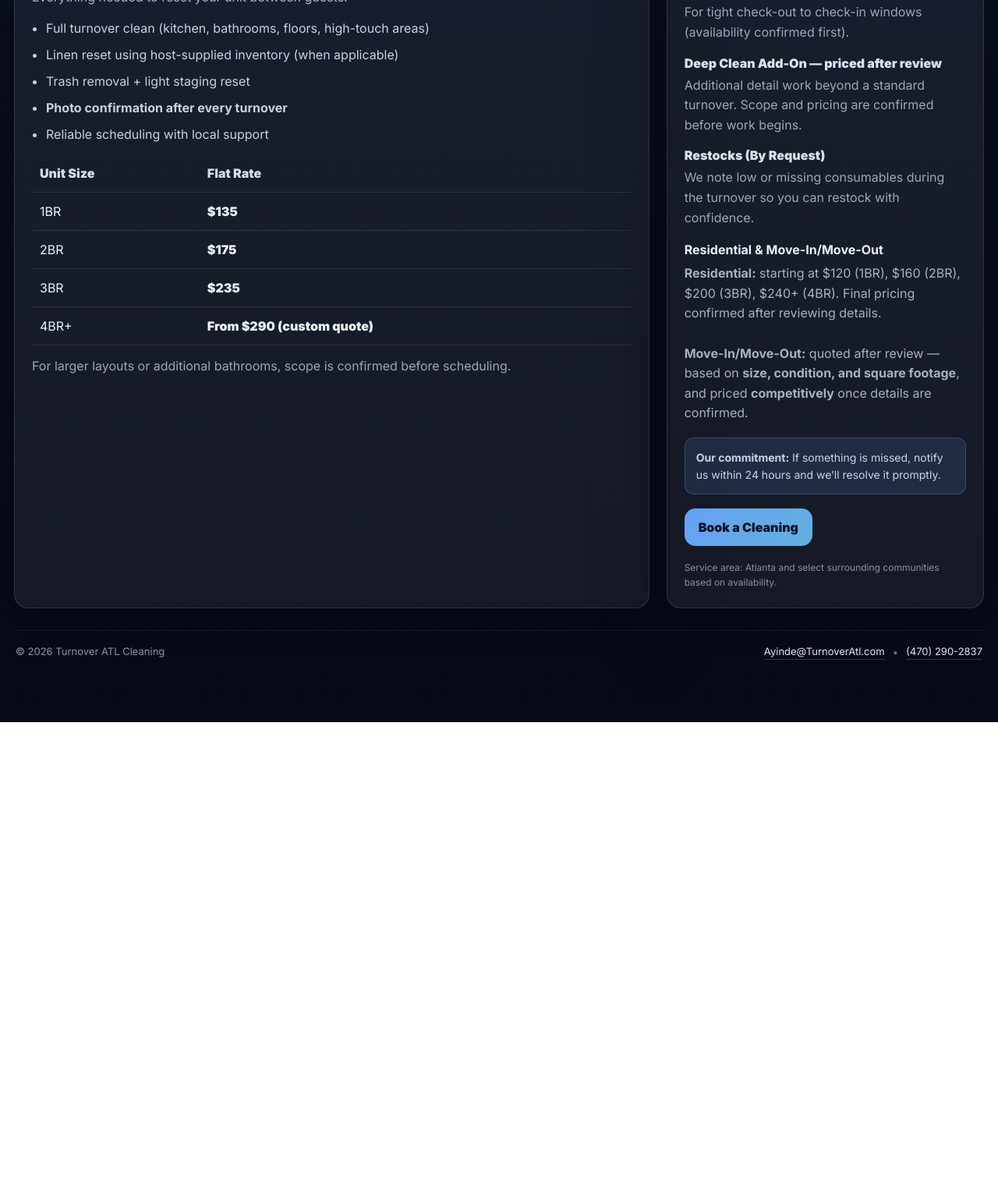
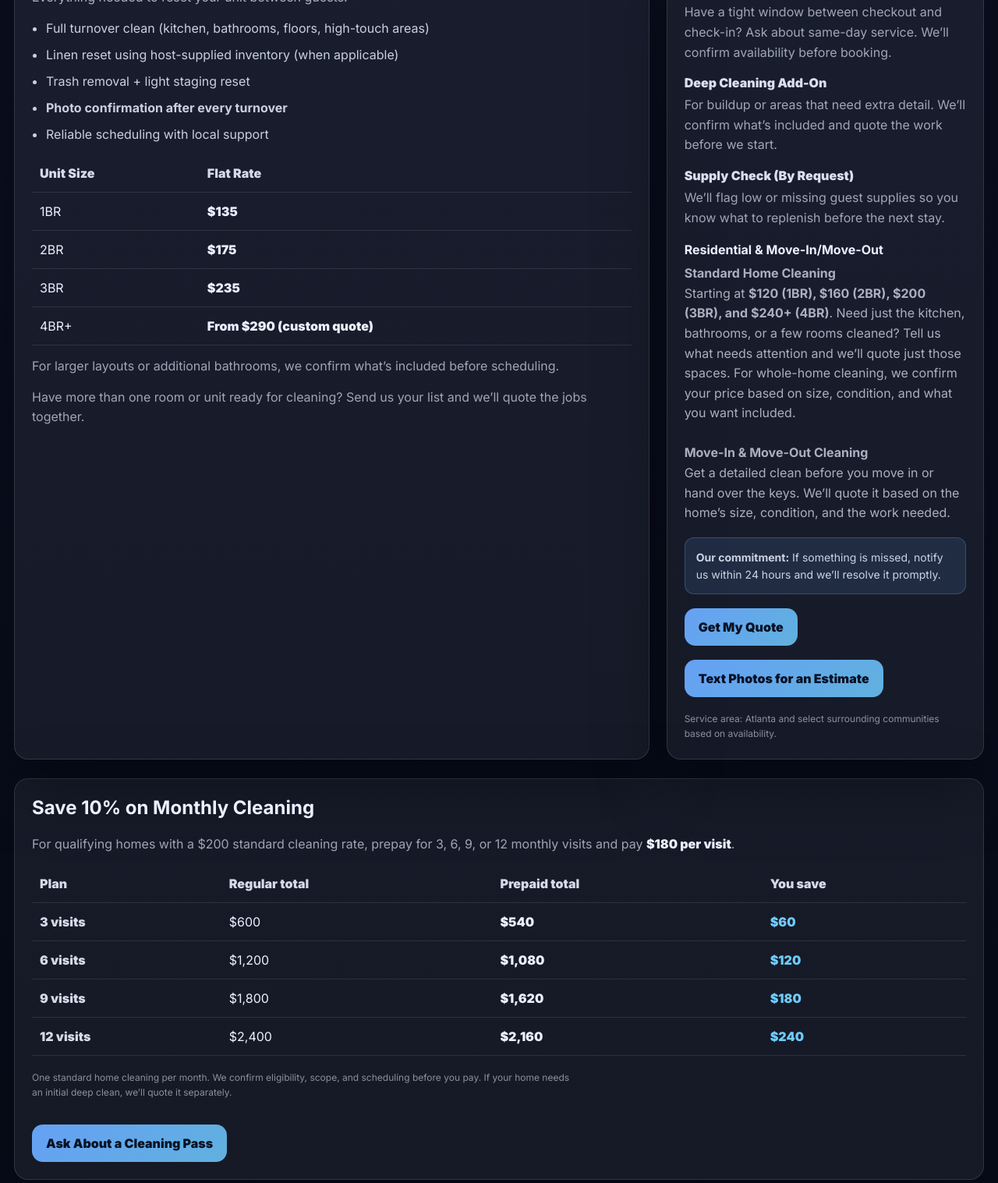
Before and after one commit to TurnoverAtl/turnoveratl-site, a plain HTML site: page pricing.html in a window 1280 px wide. Shown: the part 315-1832 px from the top of the page at 78% size. Before the commit the page ends 1241 px from the top, so only its background shows below. Drawn offline with Linux system fonts and the light colour scheme.

Commit message:
Update pricing.html

```diff
--- a/pricing.html
+++ b/pricing.html
@@ -1,233 +1,253 @@
 <!doctype html>
 <html lang="en">
 <head>
-  <meta charset="UTF-8" />
-  <meta name="viewport" content="width=device-width, initial-scale=1" />
+  <meta charset="UTF-8">
+  <meta name="viewport" content="width=device-width, initial-scale=1">
   <title>Pricing | Turnover ATL Cleaning</title>
-  <meta name="description" content="Transparent pricing for STR turnovers in Metro Atlanta. Predictable flat-rate turnovers with completion photos. Residential and move-in/move-out quoted after review." />
+  <meta name="description" content="Transparent pricing for STR turnovers in Metro Atlanta. Predictable flat-rate turnovers with completion photos. Residential and move-in/move-out quoted after review.">
 
   <link rel="preconnect" href="https://fonts.googleapis.com">
   <link rel="preconnect" href="https://fonts.gstatic.com" crossorigin>
   <link href="https://fonts.googleapis.com/css2?family=Inter:wght@400;600;700;800;900&display=swap" rel="stylesheet">
 
   <style>
-    :root{
-      --bg:#070b18;
-      --bg2:#0b1022;
-      --card:rgba(255,255,255,.06);
-      --stroke:rgba(255,255,255,.12);
-      --text:#eaf0ff;
-      --muted:rgba(234,240,255,.65);
-      --accent:#6aa8ff;
-      --accent2:#6ecbff;
-      --radius:18px;
-      --max:1280px;
+    :root {
+      --bg: #070b18;
+      --bg2: #0b1022;
+      --card: rgba(255,255,255,.06);
+      --stroke: rgba(255,255,255,.12);
+      --text: #eaf0ff;
+      --muted: rgba(234,240,255,.65);
+      --accent: #6aa8ff;
+      --accent2: #6ecbff;
+      --radius: 18px;
+      --max: 1280px;
     }
 
-    *{box-sizing:border-box}
-    html,body{margin:0;padding:0}
+    * { box-sizing: border-box; }
+    html, body { margin: 0; padding: 0; }
 
-    body{
-      font-family:Inter,system-ui,-apple-system,Segoe UI,Roboto,Arial,sans-serif;
-      color:var(--text);
+    body {
+      font-family: Inter, system-ui, -apple-system, "Segoe UI", Roboto, Arial, sans-serif;
+      color: var(--text);
       background:
         radial-gradient(1100px 520px at 20% 0%, rgba(106,168,255,.18), transparent 60%),
-        linear-gradient(180deg,var(--bg2),var(--bg));
+        linear-gradient(180deg, var(--bg2), var(--bg));
     }
 
-    a{color:inherit;text-decoration:none}
-    a:hover{opacity:.95}
+    a { color: inherit; text-decoration: none; }
+    a:hover { opacity: .95; }
 
-    header{
-      position:sticky;
-      top:0;
-      z-index:50;
-      backdrop-filter:blur(10px);
-      -webkit-backdrop-filter:blur(10px);
-      background:rgba(7,11,24,.72);
-      border-bottom:1px solid rgba(255,255,255,.08);
+    header {
+      position: sticky;
+      top: 0;
+      z-index: 50;
+      backdrop-filter: blur(10px);
+      -webkit-backdrop-filter: blur(10px);
+      background: rgba(7,11,24,.72);
+      border-bottom: 1px solid rgba(255,255,255,.08);
     }
 
-    .nav{
-      max-width:var(--max);
-      margin:auto;
-      padding:14px 18px;
-      display:flex;
-      align-items:center;
-      justify-content:space-between;
-      gap:14px;
+    .nav {
+      max-width: var(--max);
+      margin: auto;
+      padding: 14px 18px;
+      display: flex;
+      align-items: center;
+      justify-content: space-between;
+      gap: 14px;
     }
 
-    .brand{
-      display:flex;
-      align-items:center;
-      gap:10px;
-      font-weight:900;
-      letter-spacing:.2px;
-      white-space:nowrap;
-    }
-    .brand img{width:28px;height:28px;opacity:.95}
-
-    .navlinks{
-      display:flex;
-      gap:14px;
-      align-items:center;
-      flex-wrap:wrap;
-      justify-content:flex-end;
-      font-size:14px;
-      color:rgba(234,240,255,.82);
-    }
-    .navlinks a{opacity:.9}
-    .navlinks a:hover{opacity:1}
-
-    .navlinks .cta{
-      opacity:1;
-      font-weight:900;
-      padding:10px 14px;
-      border-radius:999px;
-      background:linear-gradient(135deg, rgba(106,168,255,.95), rgba(110,203,255,.85));
-      color:#081225;
-      white-space:nowrap;
+    .brand {
+      display: flex;
+      align-items: center;
+      gap: 10px;
+      font-weight: 900;
+      letter-spacing: .2px;
+      white-space: nowrap;
     }
 
-    main{
-      max-width:var(--max);
-      margin:auto;
-      padding:34px 18px 80px;
+    .brand img { width: 28px; height: 28px; opacity: .95; }
+
+    .navlinks {
+      display: flex;
+      gap: 14px;
+      align-items: center;
+      flex-wrap: wrap;
+      justify-content: flex-end;
+      font-size: 14px;
+      color: rgba(234,240,255,.82);
     }
 
-    .kicker{
-      text-transform:uppercase;
-      letter-spacing:.10em;
-      font-size:12px;
-      color:rgba(106,168,255,.95);
-      margin-bottom:10px;
+    .navlinks a { opacity: .9; }
+    .navlinks a:hover { opacity: 1; }
+
+    .navlinks .cta {
+      opacity: 1;
+      font-weight: 900;
+      padding: 10px 14px;
+      border-radius: 999px;
+      background: linear-gradient(135deg, rgba(106,168,255,.95), rgba(110,203,255,.85));
+      color: #081225;
+      white-space: nowrap;
     }
 
-    h1{
-      margin:0 0 10px;
-      font-size:clamp(32px,4.8vw,56px);
-      line-height:1.05;
-      letter-spacing:-.02em;
+    main {
+      max-width: var(--max);
+      margin: auto;
+      padding: 34px 18px 80px;
     }
 
-    p{margin:0 0 14px;color:var(--muted);line-height:1.6;max-width:92ch}
-
-    .grid{
-      display:grid;
-      grid-template-columns:2fr 1fr;
-      gap:22px;
-      margin-top:18px;
-    }
-    @media (max-width: 980px){
-      .grid{grid-template-columns:1fr}
+    .kicker {
+      text-transform: uppercase;
+      letter-spacing: .10em;
+      font-size: 12px;
+      color: rgba(106,168,255,.95);
+      margin-bottom: 10px;
     }
 
-    .card{
-      background:var(--card);
-      border:1px solid var(--stroke);
-      border-radius:18px;
-      padding:22px;
-      box-shadow:0 30px 90px rgba(0,0,0,.35);
+    h1 {
+      margin: 0 0 10px;
+      font-size: clamp(32px, 4.8vw, 56px);
+      line-height: 1.05;
+      letter-spacing: -.02em;
     }
 
-    .titleRow{
-      display:flex;
-      align-items:center;
-      gap:10px;
-      flex-wrap:wrap;
-      margin-bottom:10px;
+    p {
+      margin: 0 0 14px;
+      color: var(--muted);
+      line-height: 1.6;
+      max-width: 92ch;
     }
 
-    h3{margin:0;font-size:16px}
-
-    .badge{
-      display:inline-block;
-      padding:6px 10px;
-      border-radius:999px;
-      font-size:12px;
-      font-weight:900;
-      background:rgba(106,168,255,.18);
-      border:1px solid rgba(106,168,255,.38);
-      color:rgba(234,240,255,.92);
-      white-space:nowrap;
+    .grid {
+      display: grid;
+      grid-template-columns: 2fr 1fr;
+      gap: 22px;
+      margin-top: 18px;
     }
 
-    ul{padding-left:18px;margin:14px 0}
-    li{margin-bottom:10px;color:rgba(234,240,255,.85);line-height:1.5}
-
-    table{
-      width:100%;
-      border-collapse:collapse;
-      margin-top:14px;
-    }
-    th,td{
-      padding:14px 10px;
-      border-bottom:1px solid rgba(255,255,255,.10);
-      text-align:left;
-    }
-    th{color:rgba(234,240,255,.9);font-weight:900}
-    .price{font-weight:900;color:var(--text)}
-
-    .addon{margin-bottom:16px}
-    .addon strong{display:block;font-weight:900;color:rgba(234,240,255,.92)}
-    .addon p{margin:6px 0 0;color:rgba(234,240,255,.65)}
-
-    .ctaBtn{
-      margin-top:18px;
-      display:inline-block;
-      padding:14px 18px;
-      border-radius:14px;
-      font-weight:900;
-      background:linear-gradient(135deg, rgba(106,168,255,.95), rgba(110,203,255,.85));
-      color:#081225;
+    @media (max-width: 980px) {
+      .grid { grid-template-columns: 1fr; }
     }
 
-    .noteBox{
-      margin-top:18px;
-      background:rgba(106,168,255,.12);
-      border:1px solid rgba(106,168,255,.28);
-      padding:14px;
-      border-radius:12px;
-      font-size:14px;
-      color:rgba(234,240,255,.85);
-      line-height:1.55;
+    .card {
+      background: var(--card);
+      border: 1px solid var(--stroke);
+      border-radius: 18px;
+      padding: 22px;
+      box-shadow: 0 30px 90px rgba(0,0,0,.35);
     }
 
-    .fineprint{
-      margin-top:18px;
-      font-size:12px;
-      color:rgba(234,240,255,.55);
-      line-height:1.6;
+    .titleRow {
+      display: flex;
+      align-items: center;
+      gap: 10px;
+      flex-wrap: wrap;
+      margin-bottom: 10px;
     }
 
-    .site-footer{
-      margin-top:28px;
-      font-size:13px;
-      color:rgba(234,240,255,.6);
-      display:flex;
-      flex-wrap:wrap;
-      justify-content:space-between;
-      gap:10px;
-      padding:18px 2px 0;
-      border-top:1px solid rgba(255,255,255,.08);
+    h3 { margin: 0; font-size: 16px; }
+
+    .badge {
+      display: inline-block;
+      padding: 6px 10px;
+      border-radius: 999px;
+      font-size: 12px;
+      font-weight: 900;
+      background: rgba(106,168,255,.18);
+      border: 1px solid rgba(106,168,255,.38);
+      color: rgba(234,240,255,.92);
+      white-space: nowrap;
     }
 
-    .footer-contact{
-      display:flex;
-      gap:10px;
-      align-items:center;
-      flex-wrap:wrap;
+    ul { padding-left: 18px; margin: 14px 0; }
+    li { margin-bottom: 10px; color: rgba(234,240,255,.85); line-height: 1.5; }
+
+    table {
+      width: 100%;
+      border-collapse: collapse;
+      margin-top: 14px;
     }
 
-    .footer-link{
-      color:rgba(234,240,255,.95);
-      border-bottom:1px solid rgba(255,255,255,.18);
-      padding-bottom:2px;
+    th, td {
+      padding: 14px 10px;
+      border-bottom: 1px solid rgba(255,255,255,.10);
+      text-align: left;
     }
 
-    .footer-link:hover{ border-bottom-color:rgba(255,255,255,.45); }
-    .footer-dot{color:rgba(234,240,255,.45)}
+    th { color: rgba(234,240,255,.9); font-weight: 900; }
+    .price { font-weight: 900; color: var(--text); }
+
+    .addon { margin-bottom: 16px; }
+    .addon strong { display: block; font-weight: 900; color: rgba(234,240,255,.92); }
+    .addon p { margin: 6px 0 0; color: rgba(234,240,255,.65); }
+
+    .ctaBtn {
+      margin-top: 18px;
+      display: inline-block;
+      padding: 14px 18px;
+      border-radius: 14px;
+      font-weight: 900;
+      background: linear-gradient(135deg, rgba(106,168,255,.95), rgba(110,203,255,.85));
+      color: #081225;
+    }
+
+    .noteBox {
+      margin-top: 18px;
+      background: rgba(106,168,255,.12);
+      border: 1px solid rgba(106,168,255,.28);
+      padding: 14px;
+      border-radius: 12px;
+      font-size: 14px;
+      color: rgba(234,240,255,.85);
+      line-height: 1.55;
+    }
+
+    .fineprint {
+      margin-top: 18px;
+      font-size: 12px;
+      color: rgba(234,240,255,.55);
+      line-height: 1.6;
+    }
+
+    .site-footer {
+      margin-top: 28px;
+      font-size: 13px;
+      color: rgba(234,240,255,.6);
+      display: flex;
+      flex-wrap: wrap;
+      justify-content: space-between;
+      gap: 10px;
+      padding: 18px 2px 0;
+      border-top: 1px solid rgba(255,255,255,.08);
+    }
+
+    .footer-contact {
+      display: flex;
+      gap: 10px;
+      align-items: center;
+      flex-wrap: wrap;
+    }
+
+    .footer-link {
+      color: rgba(234,240,255,.95);
+      border-bottom: 1px solid rgba(255,255,255,.18);
+      padding-bottom: 2px;
+    }
+
+    .footer-link:hover { border-bottom-color: rgba(255,255,255,.45); }
+    .footer-dot { color: rgba(234,240,255,.45); }
+
+    #deals { margin-top: 24px; scroll-margin-top: 145px; }
+    #deals h2 { margin-top: 0; }
+    .savings { color: var(--accent2); font-weight: 900; }
+
+    @media (max-width: 640px) {
+      .nav { flex-wrap: wrap; }
+      .navlinks { justify-content: flex-start; }
+      #deals th, #deals td { padding: 10px 5px; font-size: 13px; }
+    }
   </style>
 </head>
 
@@ -242,6 +262,7 @@
     <div class="navlinks">
       <a href="services.html">Services</a>
       <a href="pricing.html">Pricing</a>
+      <a href="#deals">Deals</a>
       <a href="about.html">About</a>
       <a href="apply.html">Careers</a>
       <a class="cta" href="book.html">Book a Cleaning</a>
@@ -276,8 +297,8 @@
       <table>
         <thead>
           <tr>
-            <th>Unit Size</th>
-            <th>Flat Rate</th>
+            <th scope="col">Unit Size</th>
+            <th scope="col">Flat Rate</th>
           </tr>
         </thead>
         <tbody>
@@ -289,46 +310,101 @@
       </table>
 
       <p style="margin-top:14px;">
-        For larger layouts or additional bathrooms, scope is confirmed before scheduling.
+        For larger layouts or additional bathrooms, we confirm what’s included before scheduling.
       </p>
+      <p>Have more than one room or unit ready for cleaning? Send us your list and we’ll quote the jobs together.</p>
     </div>
 
     <div class="card">
-      <h3 style="margin:0 0 12px;">Optional services</h3>
+      <h3 style="margin:0 0 12px;">Turnover Add-Ons</h3>
 
       <div class="addon">
-        <strong>Same-Day / Rush Turnover — +$25</strong>
-        <p>For tight check-out to check-in windows (availability confirmed first).</p>
+        <strong>Same-Day Turnover (+$25)</strong>
+        <p>Have a tight window between checkout and check-in? Ask about same-day service. We’ll confirm availability before booking.</p>
       </div>
 
       <div class="addon">
-        <strong>Deep Clean Add-On — priced after review</strong>
-        <p>Additional detail work beyond a standard turnover. Scope and pricing are confirmed before work begins.</p>
+        <strong>Deep Cleaning Add-On</strong>
+        <p>For buildup or areas that need extra detail. We’ll confirm what’s included and quote the work before we start.</p>
       </div>
 
       <div class="addon">
-        <strong>Restocks (By Request)</strong>
-        <p>We note low or missing consumables during the turnover so you can restock with confidence.</p>
+        <strong>Supply Check (By Request)</strong>
+        <p>We’ll flag low or missing guest supplies so you know what to replenish before the next stay.</p>
       </div>
 
       <h3 style="margin:18px 0 8px;">Residential &amp; Move-In/Move-Out</h3>
       <p style="margin:0;color:rgba(234,240,255,.70);line-height:1.6;">
-        <strong>Residential:</strong> starting at $120 (1BR), $160 (2BR), $200 (3BR), $240+ (4BR). Final pricing confirmed after reviewing details.
+        <strong>Standard Home Cleaning</strong><br>
+        Starting at <strong>$120 (1BR), $160 (2BR), $200 (3BR), and $240+ (4BR)</strong>.
+        Need just the kitchen, bathrooms, or a few rooms cleaned? Tell us what needs attention and we’ll quote just those spaces. For whole-home cleaning, we confirm your price based on size, condition, and what you want included.
         <br><br>
-        <strong>Move-In/Move-Out:</strong> quoted after review — based on <strong>size, condition, and square footage</strong>, and priced <strong>competitively</strong> once details are confirmed.
+        <strong>Move-In &amp; Move-Out Cleaning</strong><br>
+        Get a detailed clean before you move in or hand over the keys. We’ll quote it based on the home’s size, condition, and the work needed.
       </p>
 
       <div class="noteBox">
         <strong>Our commitment:</strong> If something is missed, notify us within 24 hours and we’ll resolve it promptly.
       </div>
 
-      <a class="ctaBtn" href="book.html">Book a Cleaning</a>
+      <a class="ctaBtn" href="book.html">Get My Quote</a>
+      <a class="ctaBtn" href="sms:+14702902837">Text Photos for an Estimate</a>
 
       <div class="fineprint">
         Service area: Atlanta and select surrounding communities based on availability.
       </div>
     </div>
   </div>
+
+  <section id="deals" class="card" aria-labelledby="deals-title">
+    <!-- Add the savings graphic here. -->
+    <h2 id="deals-title">Save 10% on Monthly Cleaning</h2>
+    <p>For qualifying homes with a $200 standard cleaning rate, prepay for 3, 6, 9, or 12 monthly visits and pay <strong class="price">$180 per visit</strong>.</p>
+
+    <table aria-labelledby="deals-title">
+      <thead>
+        <tr>
+          <th scope="col">Plan</th>
+          <th scope="col">Regular total</th>
+          <th scope="col">Prepaid total</th>
+          <th scope="col">You save</th>
+        </tr>
+      </thead>
+      <tbody>
+        <tr>
+          <th scope="row">3 visits</th>
+          <td>$600</td>
+          <td class="price">$540</td>
+          <td class="savings">$60</td>
+        </tr>
+        <tr>
+          <th scope="row">6 visits</th>
+          <td>$1,200</td>
+          <td class="price">$1,080</td>
+          <td class="savings">$120</td>
+        </tr>
+        <tr>
+          <th scope="row">9 visits</th>
+          <td>$1,800</td>
+          <td class="price">$1,620</td>
+          <td class="savings">$180</td>
+        </tr>
+        <tr>
+          <th scope="row">12 visits</th>
+          <td>$2,400</td>
+          <td class="price">$2,160</td>
+          <td class="savings">$240</td>
+        </tr>
+      </tbody>
+    </table>
+
+    <p class="fineprint">
+      One standard home cleaning per month. We confirm eligibility, scope, and scheduling before you pay.
+      If your home needs an initial deep clean, we’ll quote it separately.
+    </p>
+
+    <a class="ctaBtn" href="sms:+14702902837?body=Hi%20Turnover%20ATL%21%20Can%20you%20tell%20me%20if%20my%20home%20qualifies%20for%20a%20monthly%20cleaning%20pass%3F">Ask About a Cleaning Pass</a>
+  </section>
 
   <footer class="site-footer">
     <div>© 2026 Turnover ATL Cleaning</div>
```
